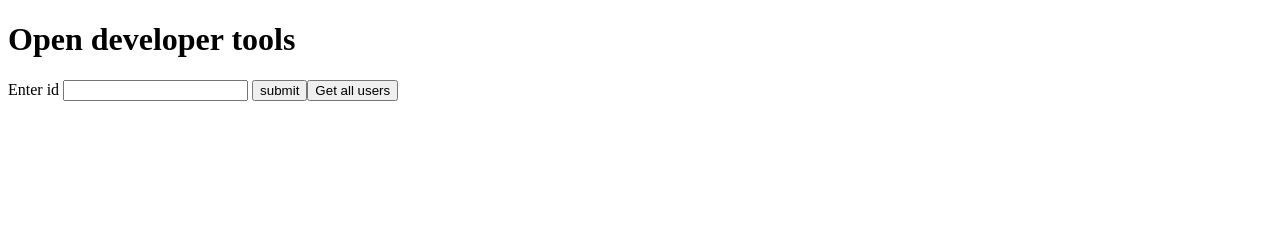
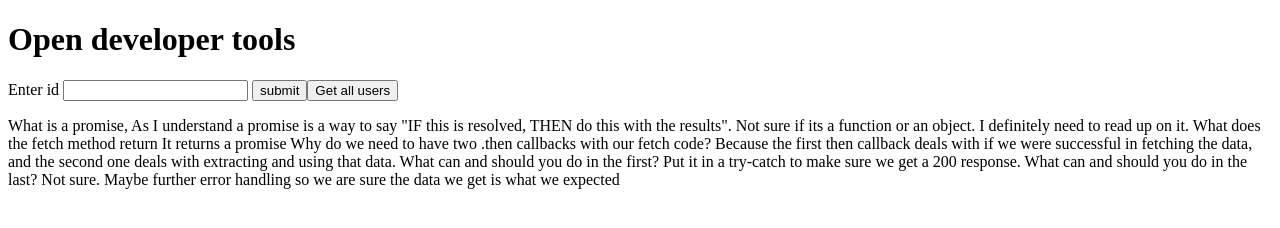
Before and after one commit to Selmerr/JS_demo, a plain HTML site: page js-week2/index.html in a window 1280 px wide. Drawn offline with Linux system fonts and the light colour scheme.

Commit message:
once more

```diff
--- a/js-week2/index.html
+++ b/js-week2/index.html
@@ -16,5 +16,25 @@
     <div id="userInfo">
 
     </div>
+
+    <div>
+        <p>
+            What is a promise,
+                As I understand a promise is a way to say "IF this is resolved, THEN do this with the results". Not sure if
+                its a function or an object. I definitely need to read up on it.
+
+            What does the fetch method return
+                It returns a promise
+
+            Why do we need to have two .then callbacks with our fetch code?
+                Because the first then callback deals with if we were successful in fetching the data, and the second one deals with extracting and using that data.
+
+            What can and should you do in the first?
+                Put it in a try-catch to make sure we get a 200 response.
+
+            What can and should you do in the last?
+                Not sure. Maybe further error handling so we are sure the data we get is what we expected
+            </p>
+    </div>
 </body>
 </html>
```
Also changed, not shown: Lars-klon/for-javascript-day4/index.html (+7 -0 lines), index.html (+17 -0 lines).
